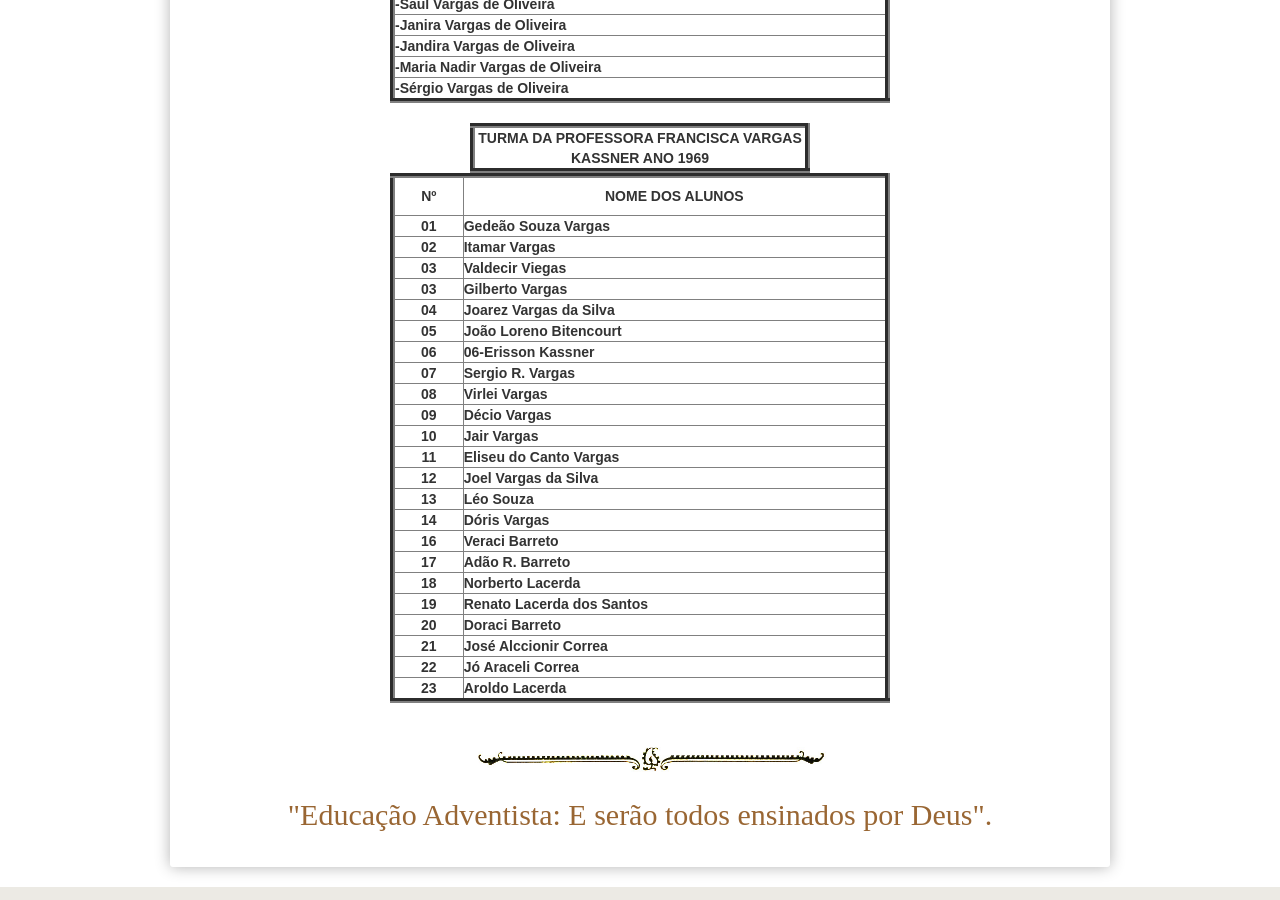
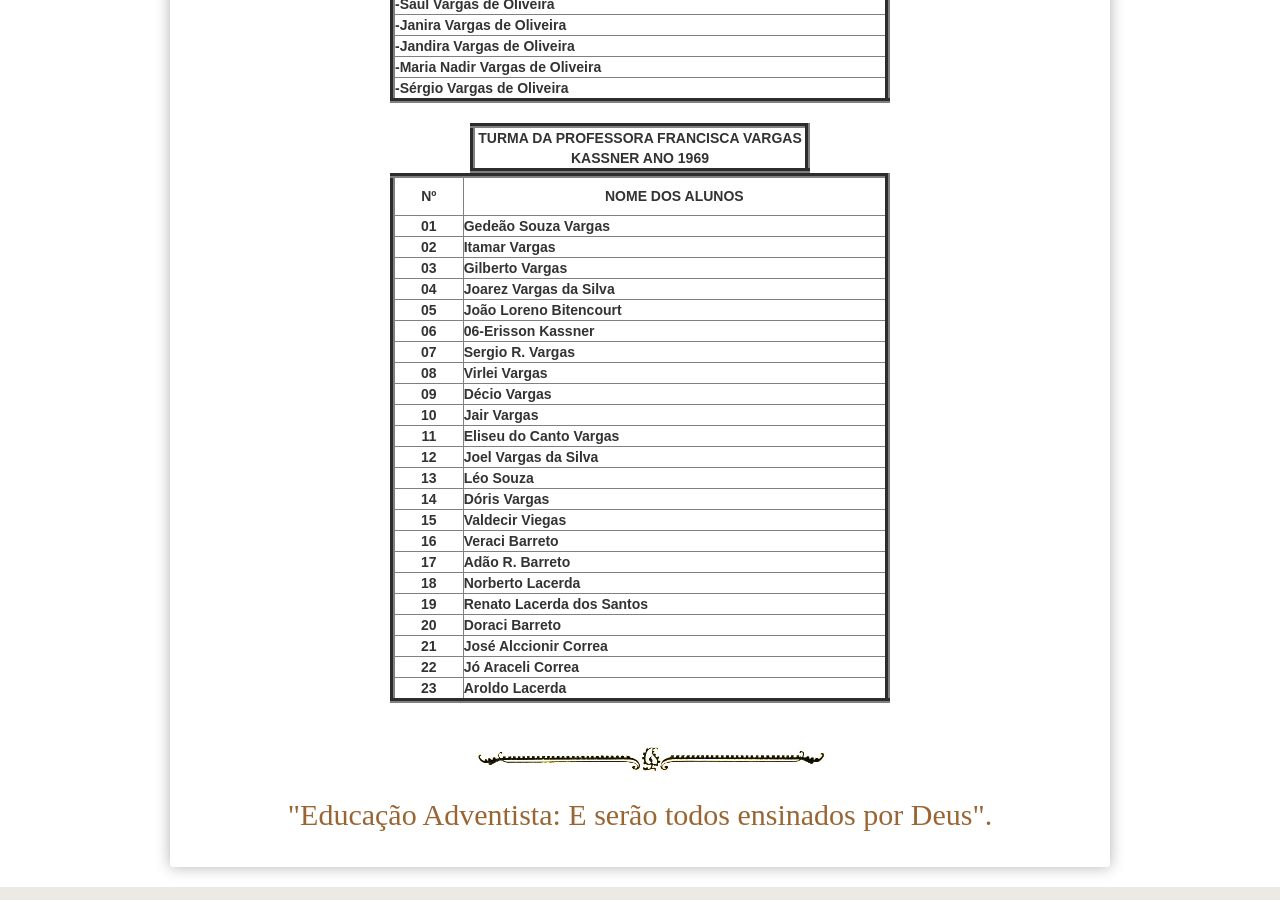
Before and after one commit to claudiovargas1955/claudiovargas1955.github.io, a Jekyll site: the page built from _pages/ensino-da-iasd-bosque.html, in a window 1280 px wide and 900 px high, scrolled down 1335 px. Built offline with Jekyll 4.4.1, drawn with Linux system fonts in a browser that asks for light colours; some web fonts are replaced.

Commit message:
Update ensino-da-iasd-bosque.html

```diff
--- a/_pages/ensino-da-iasd-bosque.html
+++ b/_pages/ensino-da-iasd-bosque.html
@@ -270,11 +270,7 @@ tr:hover{
 
         </tr>
 
-        <tr>
-           <td align="center" width="50px"><b>03</b></td>
-           <td align="left" width="300px"><b>Valdecir Viegas</b></td>
 
-        </tr>
 
         <tr>
            <td align="center" width="50px"><b>03</b></td>
@@ -348,6 +344,12 @@ tr:hover{
 
         </tr>
 
+         <tr>
+           <td align="center" width="50px"><b>15</b></td>
+           <td align="left" width="300px"><b>Valdecir Viegas</b></td>
+
+        </tr>
+
            <tr>
            <td align="center" width="50px"><b>16</b></td>
            <td align="left" width="300px"><b>Veraci Barreto</b></td>
```
